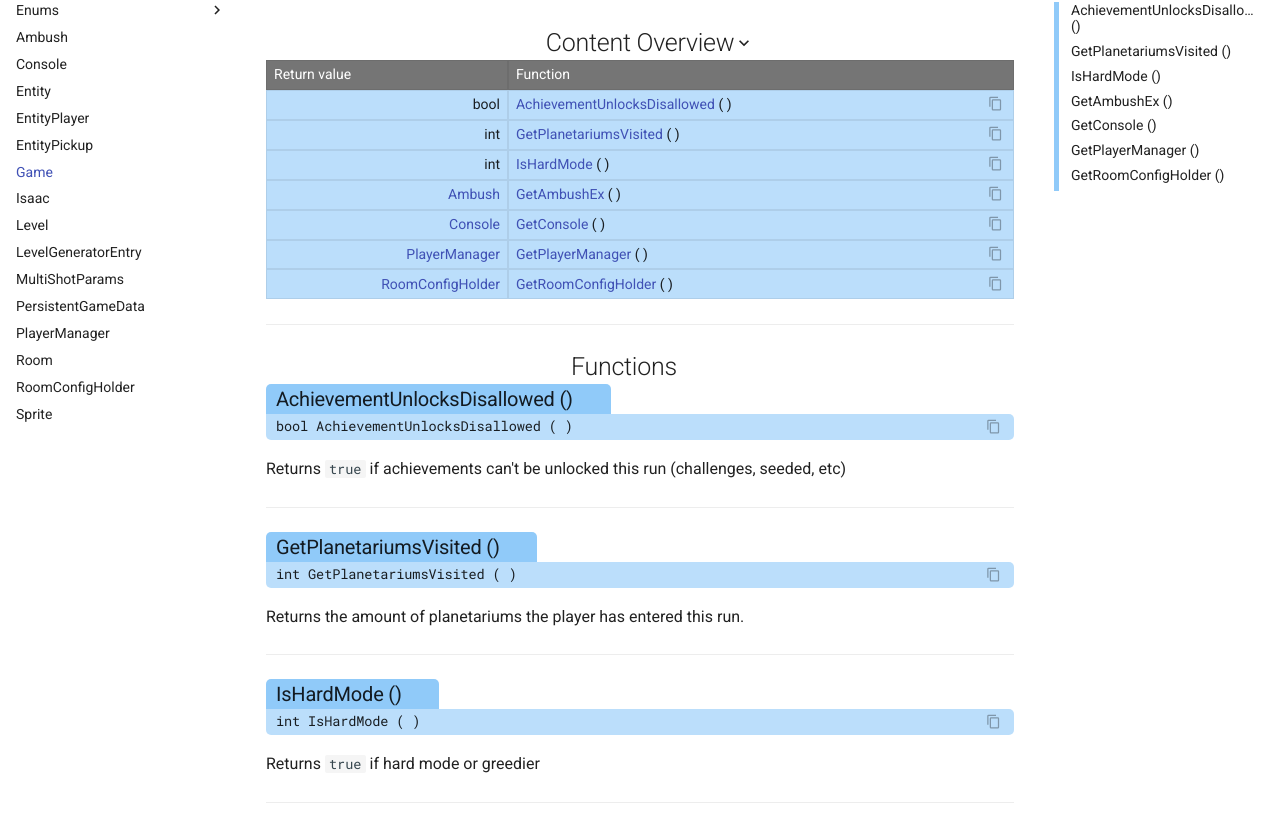
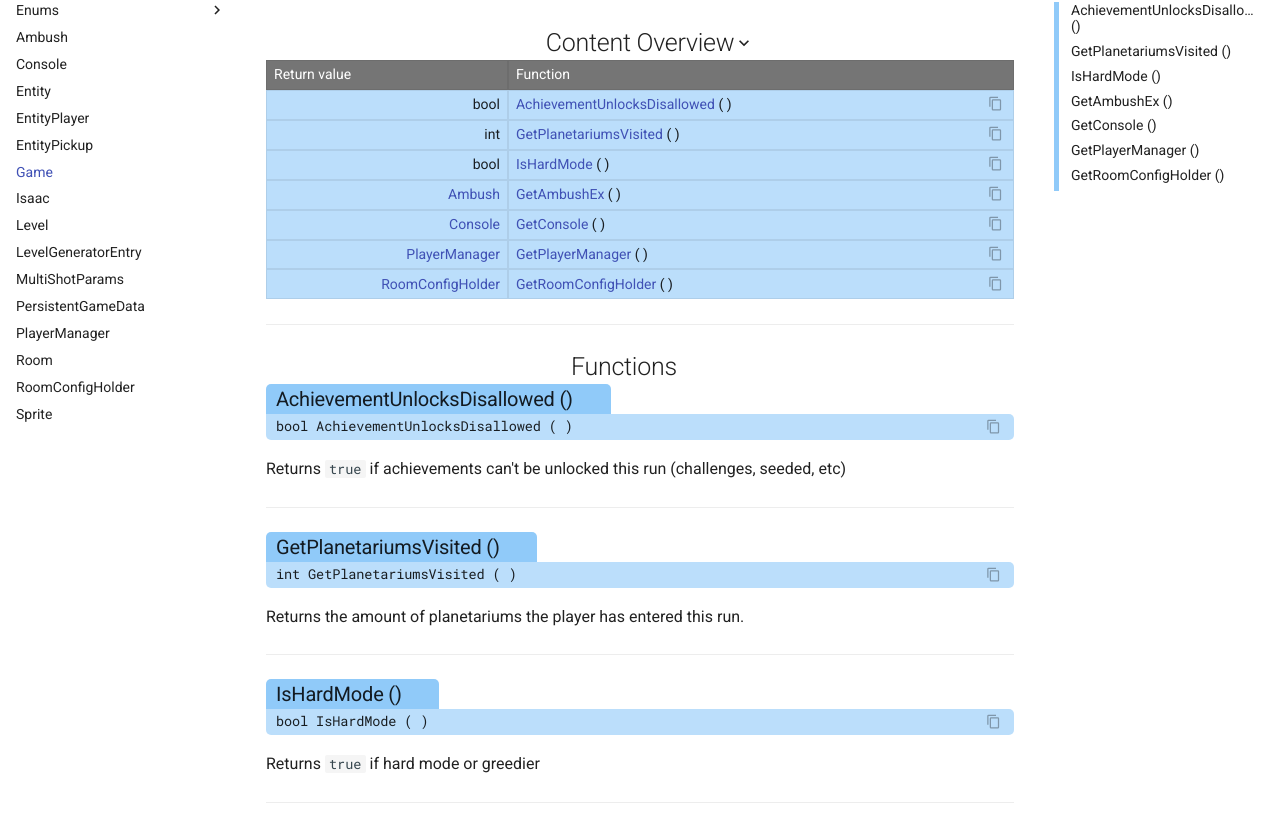
Before and after one commit to TeamREPENTOGON/REPENTOGON, an MkDocs documentation site: the page built from documentation/docs/Game.md, in a window 1280 px wide and 1400 px high. Shown: the part 153-971 px from the top of the window. Built offline with MkDocs 1.6.1 and Material for MkDocs 9.7.7, drawn with Linux system fonts in a browser that asks for light colours; comment, search, counter and statistics services are not loaded; the version menu is left out.

Commit message:
Update Game.md

```diff
--- a/documentation/docs/Game.md
+++ b/documentation/docs/Game.md
@@ -13,7 +13,7 @@ Returns the amount of planetariums the player has entered this run.
 
 ___
 ### IsHardMode () {: aria-label='Functions' }
-#### int IsHardMode ( ) {: .copyable aria-label='Functions' }
+#### bool IsHardMode ( ) {: .copyable aria-label='Functions' }
 Returns `true` if hard mode or greedier
 
 ___
```
